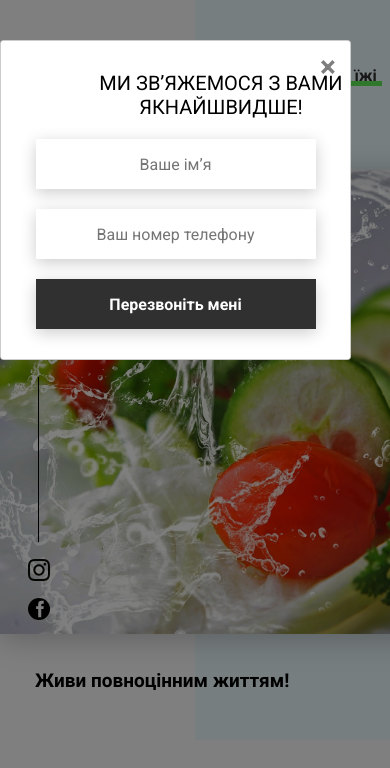
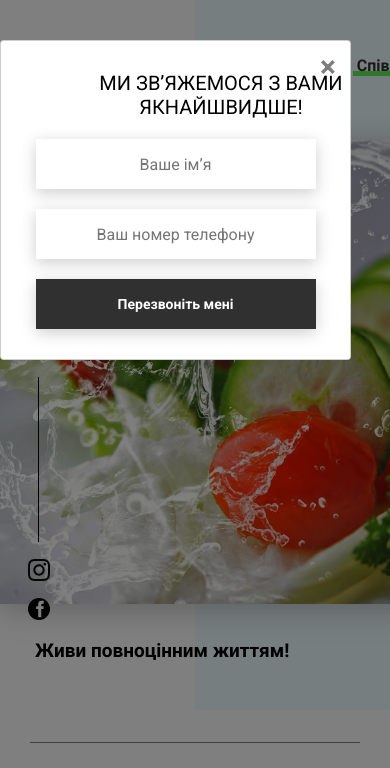
Before and after one commit to AlexDzDeveloper/Food, a website built with webpack: page src/index.html in a window 390 px wide. Shown: the top 768 px of the page. Built offline with nearby package versions, Linux system fonts and the light colour scheme; data requests are answered from the project's data file.

Commit message:
adaptation 991px

```diff
--- a/src/css/media.scss
+++ b/src/css/media.scss
@@ -275,3 +275,32 @@
 		}
 	}
 }
+
+@media (max-width: 991px) {
+	.container {
+		width: 768px;
+	}
+
+	.btn {
+		width: 160px;
+		font-size: 14px;
+	}
+
+	.header {
+		padding: 0 35px;
+		height: 110px;
+		margin-top: 10px;
+
+		&__left-block {
+			min-width: 400px;
+		}
+
+		&__logo {
+			max-width: 110px;
+		}
+	}
+
+	.preview {
+
+	}
+}
```
Also changed, not shown: src/css/media.css, 1 other file.
